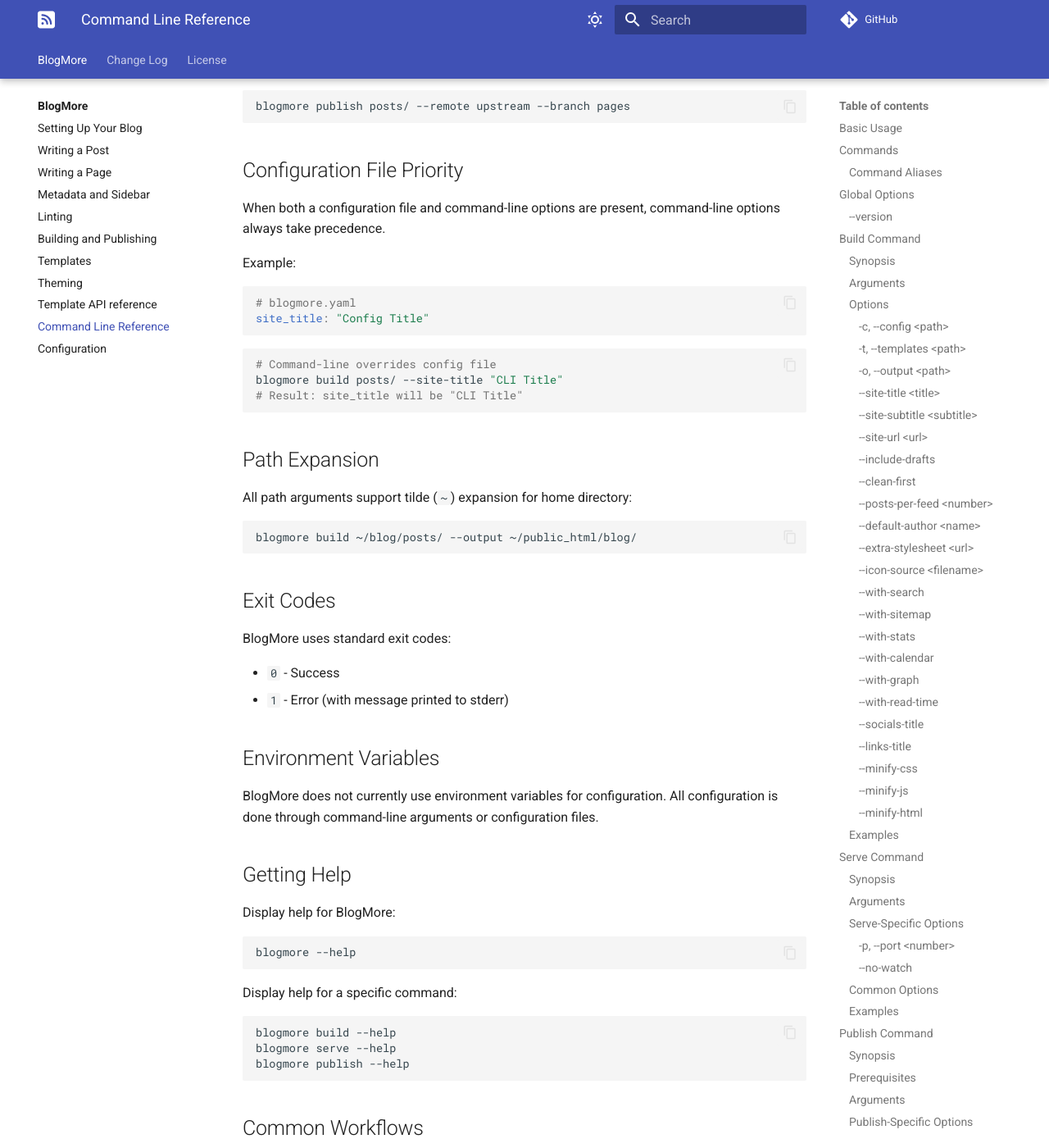
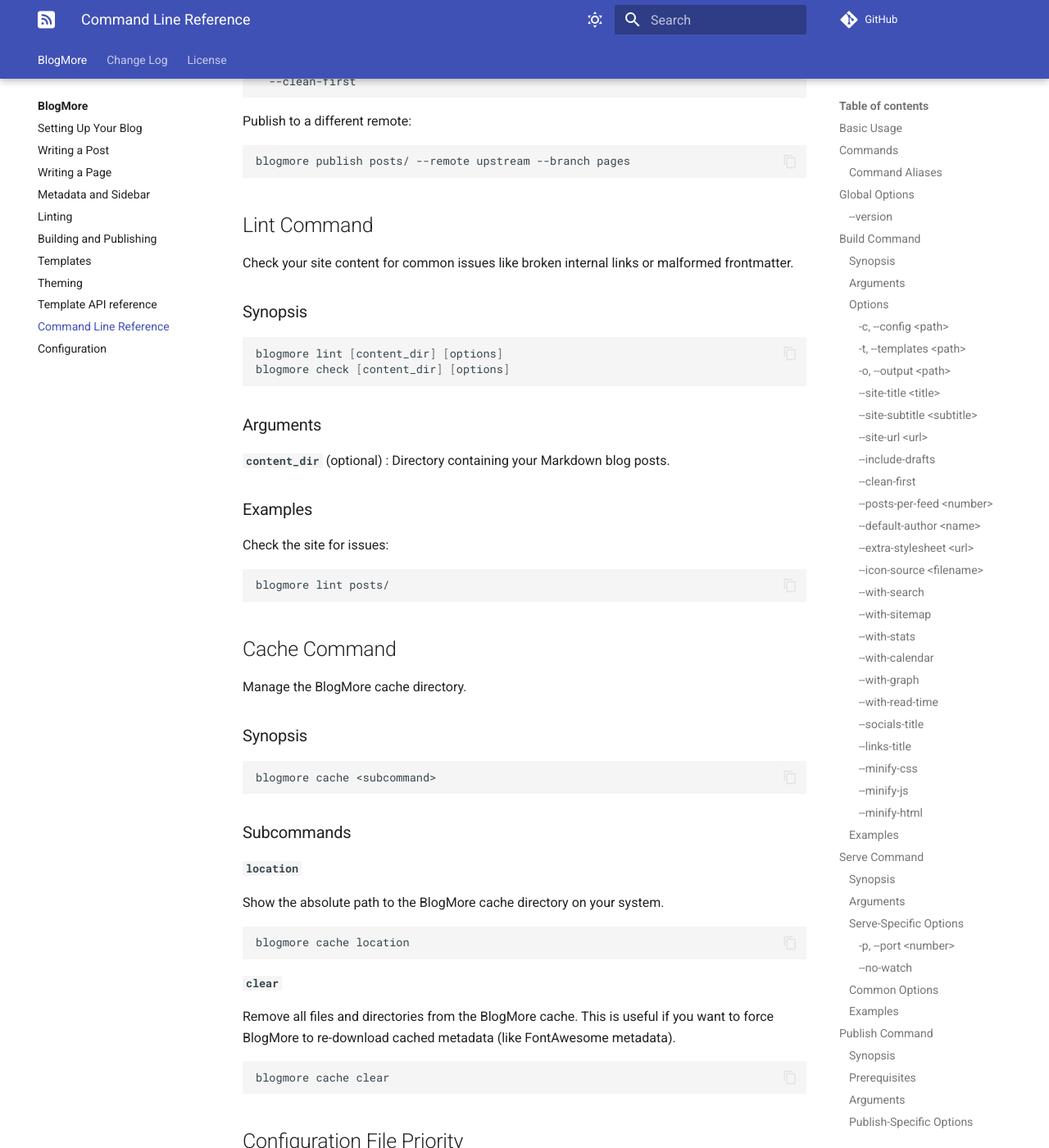
Before and after one commit to davep/blogmore, an MkDocs documentation site: the page built from docs/command_line.md, in a window 1280 px wide and 1400 px high, scrolled down 10311 px. Shown: the whole window at 82% size. Built offline with MkDocs 1.6.1 and Material for MkDocs 9.7.7, drawn with Linux system fonts in a browser that asks for light colours; comment, search, counter and statistics services are not loaded; some of the changed text lies outside the part shown.

Commit message:
Update the command line documentation
This also adds the missing command line documentation for the lint command.

````diff
--- a/docs/command_line.md
+++ b/docs/command_line.md
@@ -10,11 +10,13 @@
 
 ## Commands
 
-BlogMore provides three main commands:
+BlogMore provides several commands:
 
 - **`build`** - Generate the static site
 - **`serve`** - Generate and serve the site locally with auto-reload
 - **`publish`** - Build and publish the site to a git branch
+- **`lint`** - Check the site for common issues (broken links, etc.)
+- **`cache`** - Manage the BlogMore cache
 
 ### Command Aliases
 
@@ -504,6 +506,57 @@
 blogmore publish posts/ --remote upstream --branch pages
 ```
 
+## Lint Command
+
+Check your site content for common issues like broken internal links or malformed frontmatter.
+
+### Synopsis
+
+```bash
+blogmore lint [content_dir] [options]
+blogmore check [content_dir] [options]
+```
+
+### Arguments
+
+**`content_dir`** (optional)
+: Directory containing your Markdown blog posts.
+
+### Examples
+
+Check the site for issues:
+```bash
+blogmore lint posts/
+```
+
+## Cache Command
+
+Manage the BlogMore cache directory.
+
+### Synopsis
+
+```bash
+blogmore cache <subcommand>
+```
+
+### Subcommands
+
+#### `location`
+
+Show the absolute path to the BlogMore cache directory on your system.
+
+```bash
+blogmore cache location
+```
+
+#### `clear`
+
+Remove all files and directories from the BlogMore cache. This is useful if you want to force BlogMore to re-download cached metadata (like FontAwesome metadata).
+
+```bash
+blogmore cache clear
+```
+
 ## Configuration File Priority
 
 When both a configuration file and command-line options are present, command-line options always take precedence.
````
